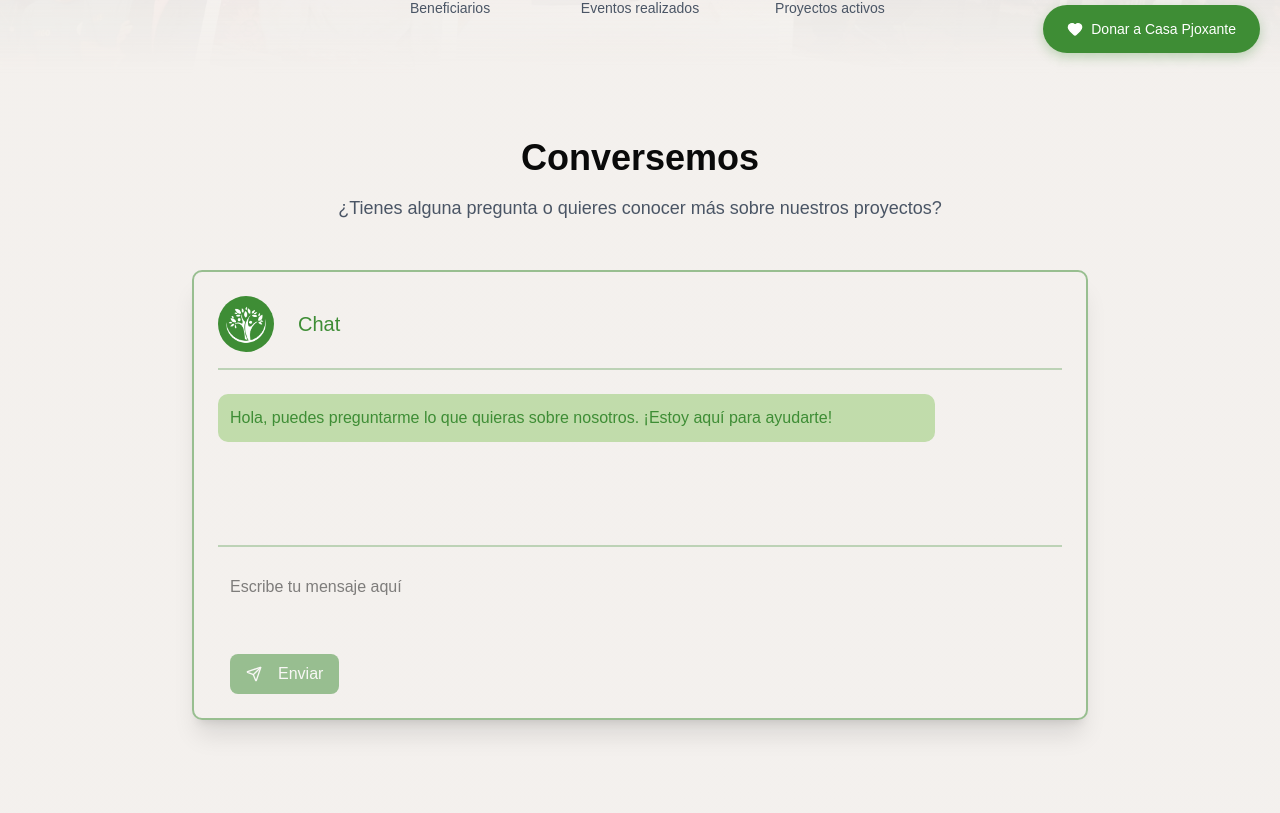
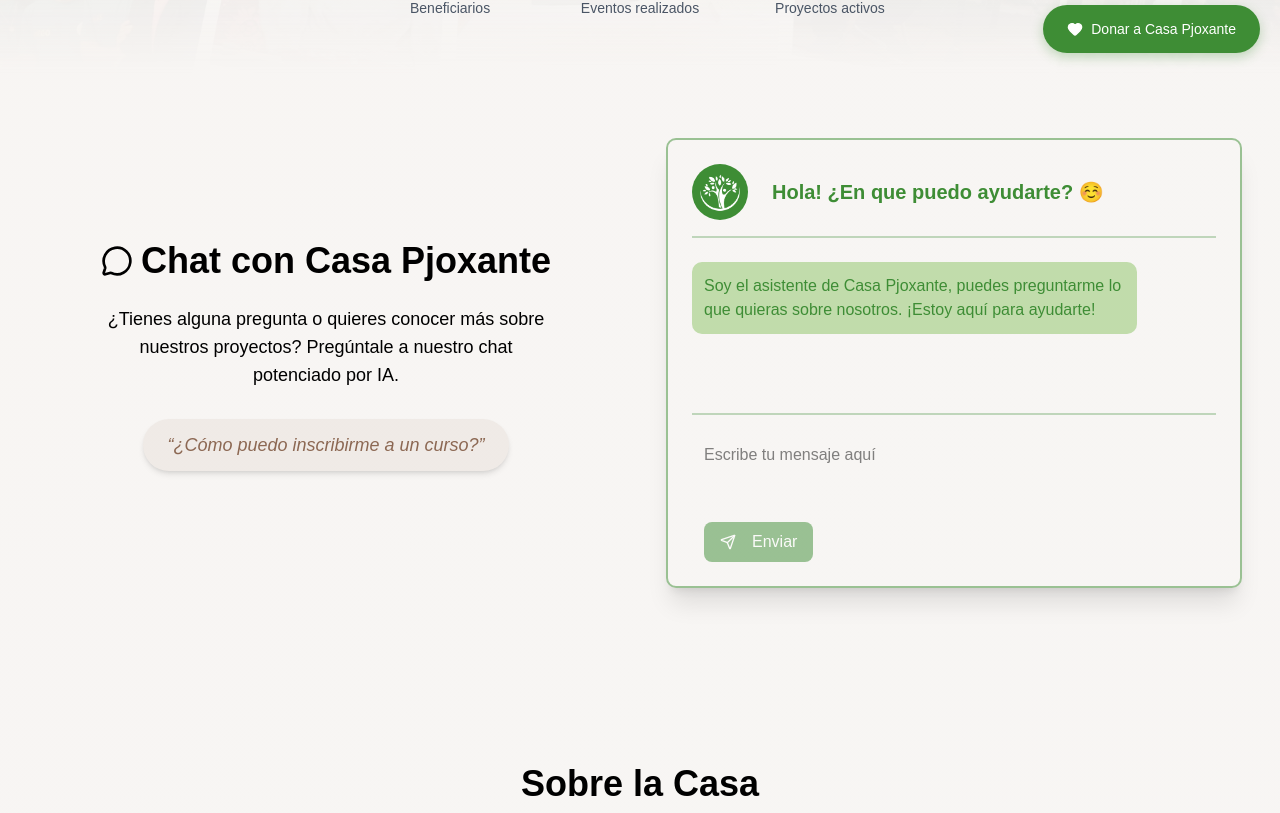
Before and after one commit to gaboggawewe/Casa-Pjoxante, a Next.js app in the folder casa-pjoxante/: page / in a window 1280 px wide. Shown: the part 727-1540 px from the top of the page. Built offline with nearby package versions, Linux system fonts and the light colour scheme; a web font is replaced by a local one.

Commit message:
Cambios en chat-section.tsx y chat-interface.tsx

```diff
--- a/casa-pjoxante/components/sections/chat-section.tsx
+++ b/casa-pjoxante/components/sections/chat-section.tsx
@@ -1,17 +1,36 @@
 "use client"
 
 import * as React from "react"
+import { MessageCircle } from "lucide-react"
 import { cn } from "@/lib/utils"
 import { SectionContainer } from "@/components/ui/section-container"
 import { ChatInterface } from "@/components/ui/chat-interface"
 import { COMPONENT_SIZES } from "@/lib/constants"
+import { motion, AnimatePresence } from "framer-motion"
 
 interface ChatSectionProps {
   className?: string
 }
 
+const suggestions = [
+  "¿Qué proyectos tiene la casa?",
+  "¿Cómo puedo inscribirme a un curso?",
+  "¿Dónde queda ubicada la casa?",
+  "¿Qué servicios ofrecen a la comunidad?",
+  "¿Puedo participar como voluntario?",
+]
+
 const ChatSection = React.forwardRef<HTMLElement, ChatSectionProps>(
   ({ className }, ref) => {
+    const [index, setIndex] = React.useState(0)
+
+    React.useEffect(() => {
+      const interval = setInterval(() => {
+        setIndex((prev) => (prev + 1) % suggestions.length)
+      }, 3500)
+      return () => clearInterval(interval)
+    }, [])
+
     return (
       <SectionContainer
         ref={ref}
@@ -19,25 +38,52 @@ const ChatSection = React.forwardRef<HTMLElement, ChatSectionProps>(
         className={cn(className)}
         padding="xl"
       >
-        {/* Section Header */}
-        <div className="text-center mb-12">
-          <h2 className={cn(
-            "font-bold text-pjoxante-green font-cerco mb-4",
+        {/* Layout */}
+        <div className="grid grid-cols-1 md:grid-cols-2 gap-10 items-center">
+
+          {/* Left Side */}
+          <div className="text-center space-y-6">
+            <h2
+              className={cn(
+                "text-center font-bold text-black font-cerco flex items-center gap-2 justify-center",
                 COMPONENT_SIZES.section.title
-          )}>
-            Conversemos
+              )}
+            >
+              <MessageCircle className="h-8 w-8 text-pjoxante-primary" />
+              Chat con Casa Pjoxante
             </h2>
-          <p className={cn(
-            "text-gray-600 font-century max-w-3xl mx-auto",
+
+            <div className="space-y-4">
+              <p
+                className={cn(
+                  "text-black font-century max-w-md mx-auto",
                   COMPONENT_SIZES.section.subtitle
-          )}>
-            ¿Tienes alguna pregunta o quieres conocer más sobre nuestros proyectos?
+                )}
+              >
+                ¿Tienes alguna pregunta o quieres conocer más sobre nuestros proyectos? Pregúntale a nuestro chat potenciado por IA.
               </p>
+
+              <div className="relative h-16 sm:h-20 flex items-center justify-center">
+                <AnimatePresence mode="wait">
+                  <motion.p
+                    key={index}
+                    initial={{ opacity: 0, y: 10 }}
+                    animate={{ opacity: 1, y: 0 }}
+                    exit={{ opacity: 0, y: -10 }}
+                    transition={{ duration: 0.6 }}
+                    className="text-[#8C6853] italic text-center px-6 py-3 rounded-full bg-[#8C6853]/8 shadow-md text-base sm:text-lg font-cerco max-w-xl"
+                  >
+                    “{suggestions[index]}”
+                  </motion.p>
+                </AnimatePresence>
+              </div>
+            </div>
           </div>
 
-        {/* Chat Interface */}
-        <div className="max-w-4xl mx-auto">
+          {/* Right Side */}
+          <div className="w-full max-w-xl mx-auto">
             <ChatInterface />
+          </div>
         </div>
       </SectionContainer>
     )
--- a/casa-pjoxante/components/ui/chat-interface.tsx
+++ b/casa-pjoxante/components/ui/chat-interface.tsx
@@ -20,7 +20,7 @@ export function ChatInterface({ className }: ChatInterfaceProps) {
   const [messages, setMessages] = useState<Message[]>([
     {
       id: '1',
-      text: 'Hola, puedes preguntarme lo que quieras sobre nosotros. ¡Estoy aquí para ayudarte!',
+      text: 'Soy el asistente de Casa Pjoxante, puedes preguntarme lo que quieras sobre nosotros. ¡Estoy aquí para ayudarte!',
       sender: 'assistant'
     }
   ])
@@ -75,8 +75,8 @@ export function ChatInterface({ className }: ChatInterfaceProps) {
             className="object-contain"
           />
         </div>
-        <div className="text-[#3E8D35] font-medium text-xl font-century">
-          Chat
+        <div className="text-[#3E8D35] font-bold text-xl font-century">
+        Hola! ¿En que puedo ayudarte? ☺️
         </div>
       </div>
 
--- a/casa-pjoxante/package.json
+++ b/casa-pjoxante/package.json
@@ -38,7 +38,7 @@
     "clsx": "^2.1.1",
     "cmdk": "^1.1.1",
     "date-fns": "^4.1.0",
-    "framer-motion": "^12.23.9",
+    "framer-motion": "^12.23.12",
     "lucide-react": "^0.525.0",
     "next": "^15.4.3",
     "next-themes": "^0.4.6",
--- a/casa-pjoxante/styles/globals.css
+++ b/casa-pjoxante/styles/globals.css
@@ -121,17 +121,10 @@
   body {
     @apply text-foreground;
     background: linear-gradient(135deg,
-      hsl(30, 23%, 62%, 0.15),
-      hsl(24, 34%, 29%, 0.08)
+      hsl(30, 23%, 62%, 0.10),
+      hsl(24, 34%, 29%, 0.05)
     );
     font-family: 'Century Gothic', Arial, sans-serif;
-  }
-
-  .bg-layout-gradient {
-    background: linear-gradient(135deg,
-      hsl(30, 23%, 62%, 0.08),
-      hsl(24, 34%, 29%, 0.05)
-    );
   }
 }
 
@@ -184,7 +177,7 @@
 }
 
 .pjoxante-turquoise {
-  color: hsl(167, 48%, 52%); /* turquesa */
+  color: #49B59E; /* turquesa */
 }
 
 .pjoxante-bg-turquoise {
@@ -218,3 +211,20 @@
   transform: translateY(-2px);
   box-shadow: 0 6px 16px rgba(62, 141, 53, 0.4);
 }
+
+@layer utilities {
+  @keyframes fade-carousel {
+    0%, 100% {
+      opacity: 0;
+      transform: translateY(100%);
+    }
+    10%, 90% {
+      opacity: 1;
+      transform: translateY(0);
+    }
+  }
+
+  .animate-fade-carousel {
+    animation: fade-carousel 9s infinite;
+  }
+}
```
Also changed, not shown: 1 other file (tests, documents, lock files or other folders). Lines whose indentation alone changed are shown as unchanged.
